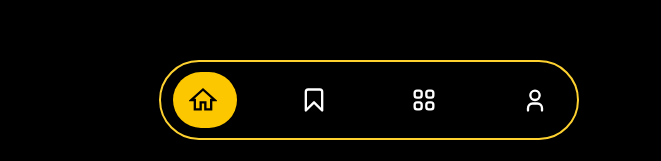
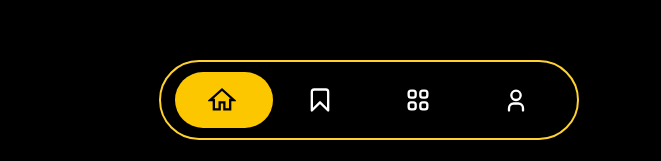
Before and after one commit to RK18113/news-aggregator, a React (Vite) app in the folder client/: page / in a window 1280 px wide. Shown: the part 636-797 px from the top of the page, without its empty margins (271-932 px from the left). Built offline with nearby package versions, Linux system fonts and the light colour scheme.

Commit message:
updated nav bar

```diff
--- a/client/src/components/BottomNav.jsx
+++ b/client/src/components/BottomNav.jsx
@@ -86,10 +86,9 @@ export default function BottomNav({ activeIndex, onNavigate }) {
       const buttonRect = buttonRefs.current[index].getBoundingClientRect();
       const containerRect = containerRef.current.getBoundingClientRect();
 
-      // Minimal padding to touch the border
-      const paddingX = 2; // Reduced from 8 to 2
-      const left = buttonRect.left - containerRect.left - paddingX;
-      const width = buttonRect.width + paddingX * 2;
+      // Center the pill exactly on the button
+      const left = buttonRect.left - containerRect.left;
+      const width = buttonRect.width;
 
       setPillPos({ left, width });
       setIsInitialized(true);
@@ -118,7 +117,7 @@ export default function BottomNav({ activeIndex, onNavigate }) {
       className="fixed bottom-6 left-1/2 -translate-x-1/2 z-40 bg-black border-amber-300 border-2 rounded-full px-3 py-2 shadow-2xl flex items-center justify-between max-w-[420px] w-[90vw] min-w-[340px]"
       ref={containerRef}
     >
-      {/* Animated pill - Reduced spacing */}
+      {/* Animated pill */}
       {isInitialized && (
         <div
           style={{
@@ -129,7 +128,7 @@ export default function BottomNav({ activeIndex, onNavigate }) {
         />
       )}
 
-      {/* Navigation buttons - Reduced padding */}
+      {/* Navigation buttons - Equal flex distribution */}
       {navs.map((nav, idx) => {
         const isActive = activeIndex === idx;
 
@@ -138,7 +137,7 @@ export default function BottomNav({ activeIndex, onNavigate }) {
             key={idx}
             ref={(el) => (buttonRefs.current[idx] = el)}
             onClick={() => onNavigate(idx)}
-            className="nav-btn focus:outline-none relative z-10 px-4 py-4 flex items-center justify-center transition-colors duration-300 hover:scale-105 active:scale-95 rounded-full"
+            className="nav-btn focus:outline-none relative z-10 flex-1 py-4 flex items-center justify-center transition-colors duration-300 hover:scale-105 active:scale-95 rounded-full"
           >
             <div
               className={`transition-colors duration-300 flex items-center justify-center ${
```
